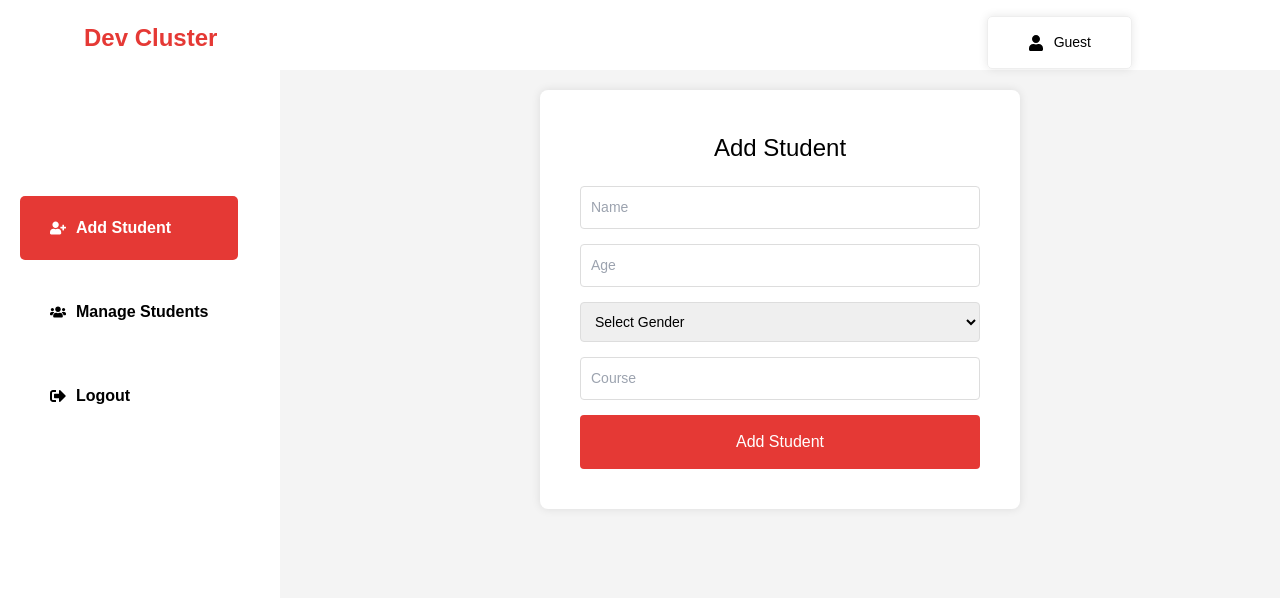
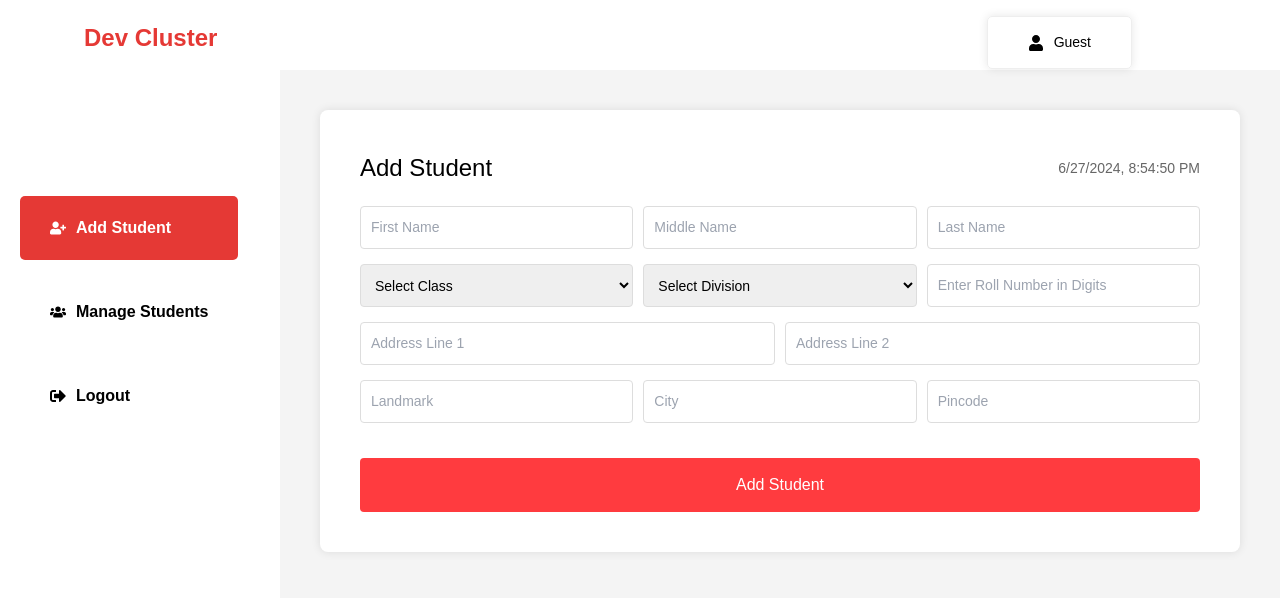
Before and after one commit to MD-Jafor-Sadek-Khan/dev-cluster-student-management-system, a React (Create React App) app: page /add-student in a window 1280 px wide. Shown: the top 598 px of the page. Built offline with nearby package versions, Linux system fonts and the light colour scheme.

Commit message:
updated AddStudent component

```diff
--- a/src/components/AddStudent.js
+++ b/src/components/AddStudent.js
@@ -1,136 +1,223 @@
-// src/components/AddStudent.js
-import React, { useState } from "react"
-import styled from "styled-components"
-import { useDispatch } from "react-redux"
-import { addStudent } from "../store/studentSlice"
+import React, { useState } from "react";
+import styled from "styled-components";
+import { useDispatch } from "react-redux";
+import { addStudent } from "../store/studentSlice";
 
 const AddStudent = () => {
-  const dispatch = useDispatch()
+  const dispatch = useDispatch();
   const [student, setStudent] = useState({
-    name: "",
-    age: "",
-    gender: "",
-    course: "",
-  })
+    firstName: "",
+    middleName: "",
+    lastName: "",
+    class: "",
+    division: "",
+    rollNumber: "",
+    addressLine1: "",
+    addressLine2: "",
+    landmark: "",
+    city: "",
+    pincode: "",
+  });
 
   const handleChange = (e) => {
-    const { name, value } = e.target
-    setStudent({ ...student, [name]: value })
-  }
+    const { name, value } = e.target;
+    setStudent({ ...student, [name]: value });
+  };
 
   const handleSubmit = (e) => {
-    e.preventDefault()
-    dispatch(addStudent(student))
-    setStudent({ name: "", age: "", gender: "", course: "" })
-  }
+    e.preventDefault();
+    dispatch(addStudent(student));
+    setStudent({
+      firstName: "",
+      middleName: "",
+      lastName: "",
+      class: "",
+      division: "",
+      rollNumber: "",
+      addressLine1: "",
+      addressLine2: "",
+      landmark: "",
+      city: "",
+      pincode: "",
+    });
+  };
 
   return (
     <Container>
       <Header>
         <Title>Add Student</Title>
+        <DateTime>{new Date().toLocaleString()}</DateTime>
       </Header>
       <Form onSubmit={handleSubmit}>
+        <FormRow>
           <Input
             type="text"
-          name="name"
-          placeholder="Name"
-          value={student.name}
+            name="firstName"
+            placeholder="First Name"
+            value={student.firstName}
             onChange={handleChange}
             required
           />
           <Input
-          type="number"
-          name="age"
-          placeholder="Age"
-          value={student.age}
+            type="text"
+            name="middleName"
+            placeholder="Middle Name"
+            value={student.middleName}
+            onChange={handleChange}
+          />
+          <Input
+            type="text"
+            name="lastName"
+            placeholder="Last Name"
+            value={student.lastName}
             onChange={handleChange}
             required
           />
+        </FormRow>
+        <FormRow>
           <Select
-          name="gender"
-          value={student.gender}
+            name="class"
+            value={student.class}
             onChange={handleChange}
             required
           >
-          <option value="">Select Gender</option>
-          <option value="male">Male</option>
-          <option value="female">Female</option>
-          <option value="other">Other</option>
+            <option value="">Select Class</option>
+            <option value="Class 1">Class 1</option>
+            <option value="Class 2">Class 2</option>
+            {/* Add other classes as needed */}
+          </Select>
+          <Select
+            name="division"
+            value={student.division}
+            onChange={handleChange}
+            required
+          >
+            <option value="">Select Division</option>
+            <option value="A">A</option>
+            <option value="B">B</option>
+            {/* Add other divisions as needed */}
           </Select>
           <Input
             type="text"
-          name="course"
-          placeholder="Course"
-          value={student.course}
+            name="rollNumber"
+            placeholder="Enter Roll Number in Digits"
+            value={student.rollNumber}
             onChange={handleChange}
             required
           />
+        </FormRow>
+        <FormRow>
+          <Input
+            type="text"
+            name="addressLine1"
+            placeholder="Address Line 1"
+            value={student.addressLine1}
+            onChange={handleChange}
+            required
+          />
+          <Input
+            type="text"
+            name="addressLine2"
+            placeholder="Address Line 2"
+            value={student.addressLine2}
+            onChange={handleChange}
+          />
+        </FormRow>
+        <FormRow>
+          <Input
+            type="text"
+            name="landmark"
+            placeholder="Landmark"
+            value={student.landmark}
+            onChange={handleChange}
+          />
+          <Input
+            type="text"
+            name="city"
+            placeholder="City"
+            value={student.city}
+            onChange={handleChange}
+            required
+          />
+          <Input
+            type="text"
+            name="pincode"
+            placeholder="Pincode"
+            value={student.pincode}
+            onChange={handleChange}
+            required
+          />
+        </FormRow>
         <Button type="submit">Add Student</Button>
       </Form>
     </Container>
-  )
-}
+  );
+};
 
-export default AddStudent
+export default AddStudent;
 
 const Container = styled.div`
   background-color: #fff;
   padding: 40px;
   border-radius: 8px;
   margin: 20px;
-  width: 50%;
-  margin: 0 auto;
   box-shadow: 0 0 10px rgba(0, 0, 0, 0.1);
-`
+  font-family: Arial, sans-serif;
+`;
 
 const Header = styled.div`
   display: flex;
-  justify-content: center;
+  justify-content: space-between;
   align-items: center;
   margin-bottom: 20px;
-`
+`;
 
 const Title = styled.h1`
   color: #000;
   font-size: 24px;
   margin: 0;
-`
+`;
+
+const DateTime = styled.div`
+  color: #666;
+  font-size: 14px;
+`;
 
 const Form = styled.form`
+  background-color: #fff;
+`;
+
+const FormRow = styled.div`
   display: flex;
-  flex-direction: column;
-  align-items: center;
-`
+  margin-bottom: 15px;
+  gap: 10px;
+`;
 
 const Input = styled.input`
-  width: 100%;
+  flex: 1;
   padding: 10px;
-  margin-bottom: 15px;
   border: 1px solid #ddd;
   border-radius: 4px;
   font-size: 14px;
-`
+`;
 
 const Select = styled.select`
-  width: 100%;
+  flex: 1;
   padding: 10px;
-  margin-bottom: 15px;
   border: 1px solid #ddd;
   border-radius: 4px;
   font-size: 14px;
-`
+`;
 
 const Button = styled.button`
-  width: 100%;
   padding: 15px 20px;
-  background-color: #e53935;
+  background-color: #ff3b3f;
   color: #fff;
   border: none;
   border-radius: 4px;
   cursor: pointer;
+  width: 100%;
+  text-align: center;
+  margin-top: 20px;
   font-size: 16px;
-
-  &:hover {
-    background-color: #d32f2f;
-  }
-`
+`;
```
Lines whose indentation alone changed are shown as unchanged.
